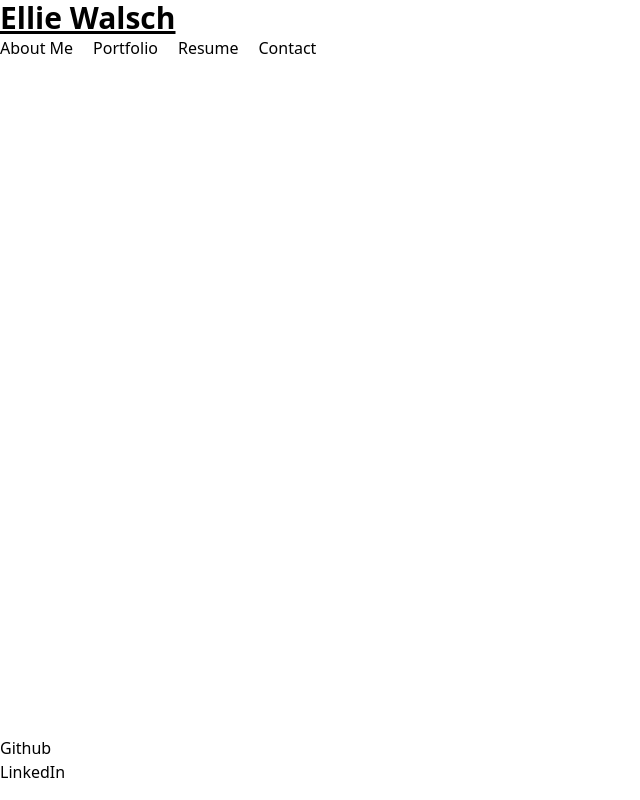
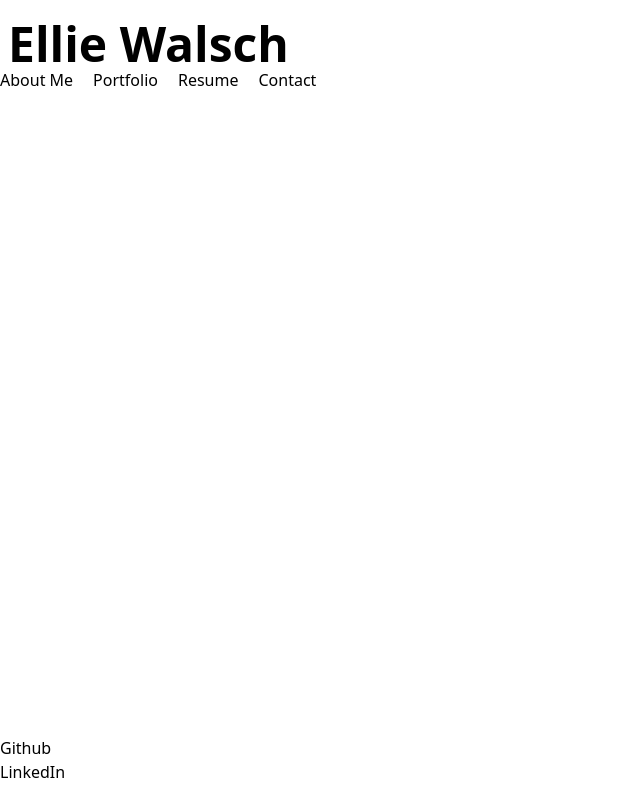
Before and after one commit to EllieWalsch/react-portfolio, a React (Vite) app: page / in a window 1280 px wide. Shown: the whole page, without its empty margins (0-640 px from the left). Built offline with nearby package versions, Linux system fonts and the light colour scheme.

Commit message:
Style header a tiny bit

```diff
--- a/src/App.jsx
+++ b/src/App.jsx
@@ -4,7 +4,7 @@ import Footer from "./components/Footer";
 function App() {
   return (
     <>
-      <h1 className="text-3xl font-bold underline">Ellie Walsch</h1>
+      <h1 className="mt-5 ml-2 text-5xl font-bold">Ellie Walsch</h1>
       <NavBar />
       <Footer />
     </>
```
